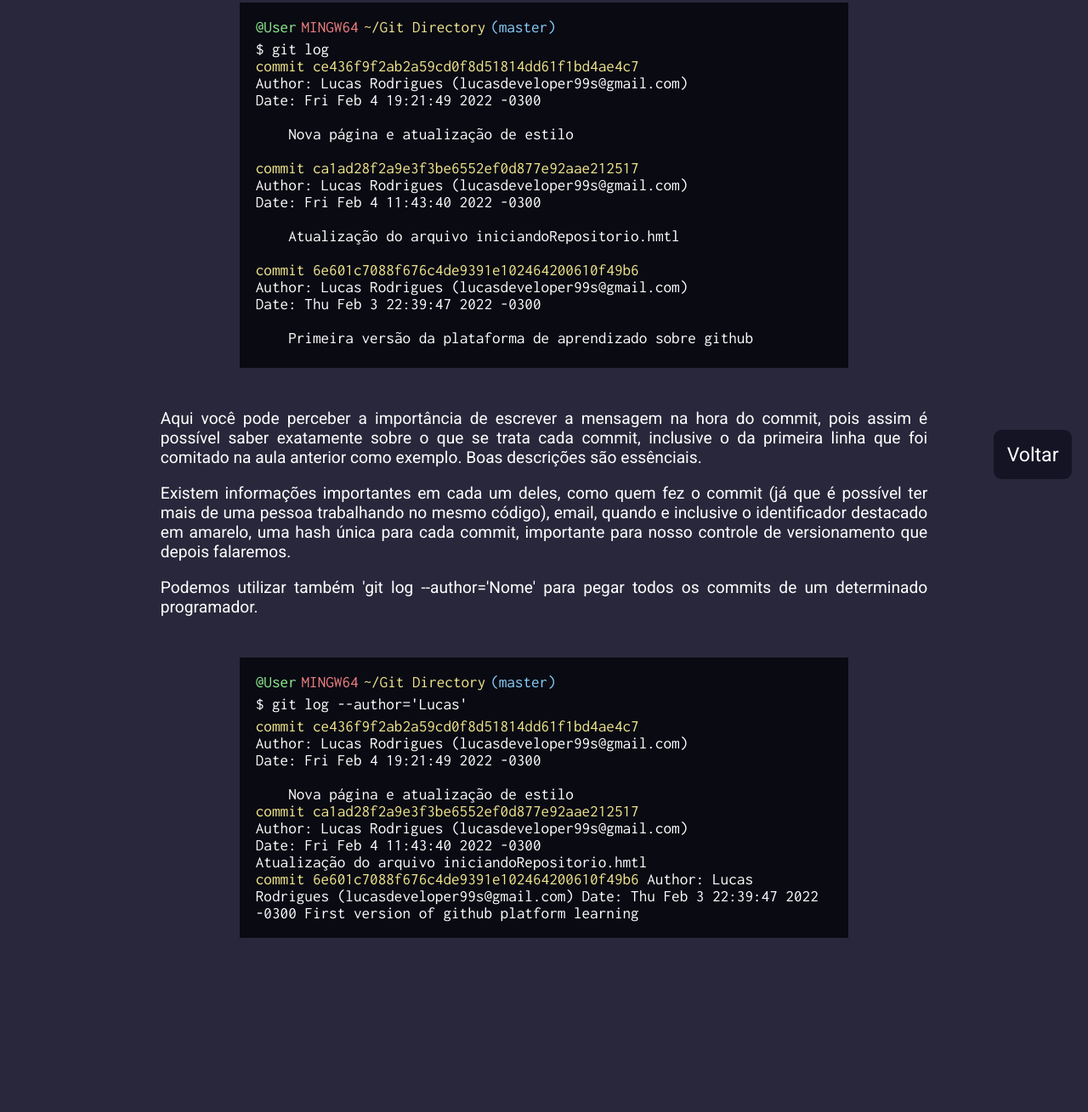
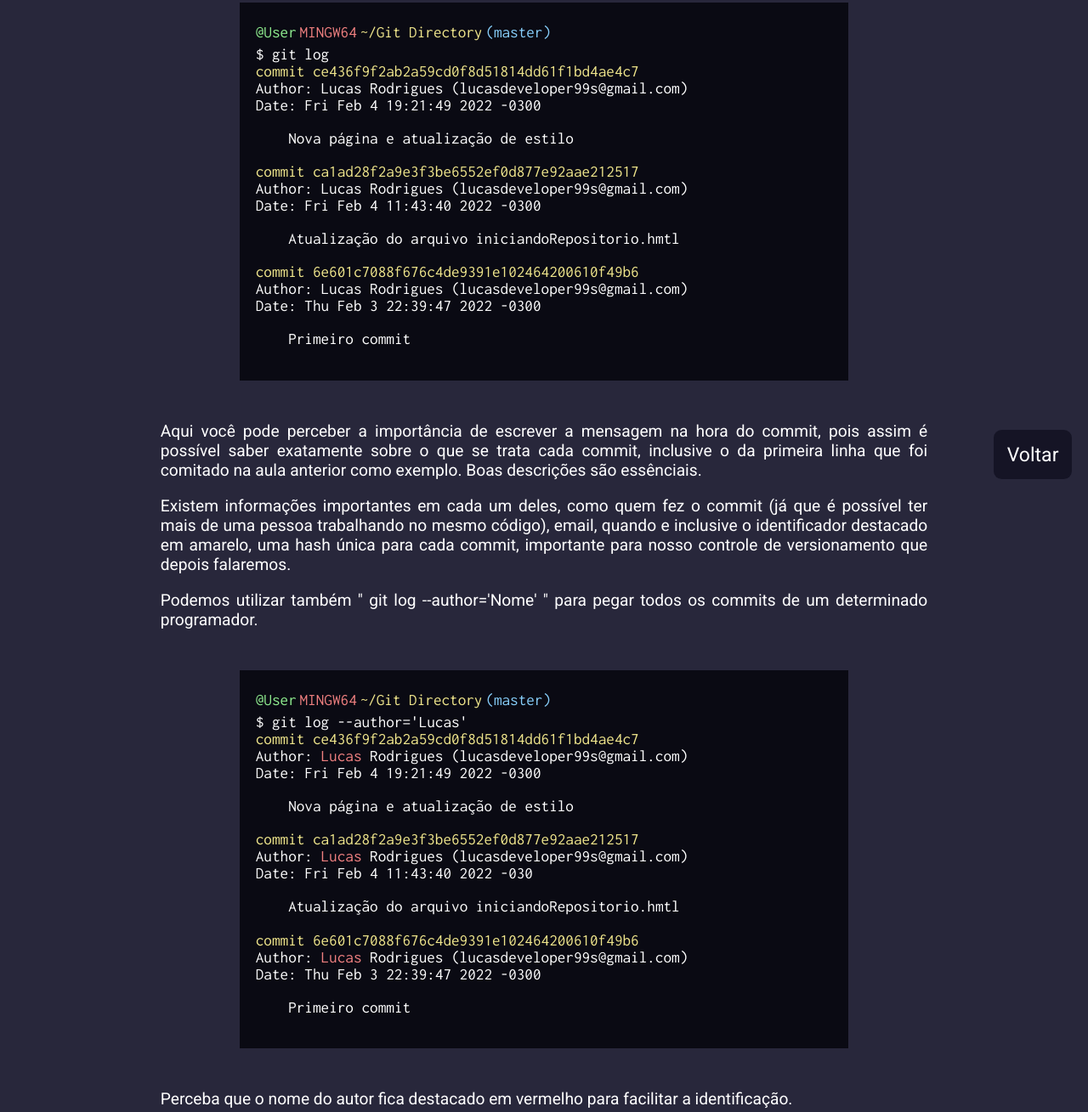
Before and after one commit to lucas99s/GitHub-studies, a plain HTML site: page visualizandoLogs.html in a window 1280 px wide. Shown: the part 211-1520 px from the top of the page at 85% size. Before the commit the page ends 1411 px from the top, so only its background shows below. Drawn offline with Linux system fonts and the light colour scheme.

Commit message:
Atualização de estrutura de código e estilos css

```diff
--- a/lessonStyle.css
+++ b/lessonStyle.css
@@ -1,4 +1,8 @@
 @import url('https://fonts.googleapis.com/css2?family=Inconsolata&display=swap');
+
+:root {
+    --code: 'Inconsolata', monospace;
+}
 
 .container {
     justify-content: flex-start;
@@ -48,7 +52,7 @@ b {
     min-height: 5rem;
     padding: 1rem;
     width: 70%;
-    font-family: 'Inconsolata', monospace;
+    font-family: var(--code);
     background-color: var(--bluish-gray-3);
     color: white;
     font-size: 1rem;
@@ -59,20 +63,23 @@ b {
     /* margin-bottom: .3rem; */
 }
 
-.infos div {
-    margin-right: .3rem;
-}
-
 .focus {
+    margin: 1rem 0;
     font-size: inherit;
     font-family: inherit;
     /* color: lightcoral; */
     padding-left: 2rem;
 }
 
-.command, .infos div {
-    margin-bottom: .3rem;
-    font-family: 'Inconsolata';
+ul li {
+    list-style: none;
+    font-size: 1rem;
+    font-family: var(--code);
+}
+
+.infos div {
+    margin: .3rem .2rem .3rem 0;
+    font-family: var(--code);
     font-size: 1rem;
 }
 .green {
--- a/visualizandoLogs.html
+++ b/visualizandoLogs.html
@@ -27,72 +27,64 @@
             <div class="infos">
                 <div class="green">@User</div><div class="red">MINGW64</div><div class="yellow">~/Git Directory</div><div class="blue">(master)</div>
             </div>
-            <div class="command">
-                $ git log <br>
-
-                <b class="yellow">commit ce436f9f2ab2a59cd0f8d51814dd61f1bd4ae4c7</b> <br>
-                Author: Lucas Rodrigues (lucasdeveloper99s@gmail.com) <br>
-                Date:   Fri Feb 4 19:21:49 2022 -0300 <br> <br>
-
-                    <div class="focus">
-                        Nova página e atualização de estilo
-                    </div> <br>
-
-                <b class="yellow">commit ca1ad28f2a9e3f3be6552ef0d877e92aae212517</b><br>
-                Author: Lucas Rodrigues (lucasdeveloper99s@gmail.com) <br>
-                Date:   Fri Feb 4 11:43:40 2022 -0300 <br> <br>
-
-                    <div class="focus">
-                        Atualização do arquivo iniciandoRepositorio.hmtl
-                    </div> <br>
-
-                <b class="yellow">commit 6e601c7088f676c4de9391e102464200610f49b6</b> <br>
-                Author: Lucas Rodrigues (lucasdeveloper99s@gmail.com) <br>
-                Date:   Thu Feb 3 22:39:47 2022 -0300 <br> <br>
-
-                    <div class="focus">
-                        Primeira versão da plataforma de aprendizado sobre github
-                    </div>
-
-            </div>
-
+            <ul>
+                <li>$ git log</li>
+                <li class="yellow">commit ce436f9f2ab2a59cd0f8d51814dd61f1bd4ae4c7</li>
+                <li>Author: Lucas Rodrigues (lucasdeveloper99s@gmail.com)</li>
+                <li>Date:   Fri Feb 4 19:21:49 2022 -0300</li>
+                <ul class="focus">
+                    <li >Nova página e atualização de estilo</li>
+                </ul>
+                <li class="yellow">commit ca1ad28f2a9e3f3be6552ef0d877e92aae212517</li>
+                <li>Author: Lucas Rodrigues (lucasdeveloper99s@gmail.com)</li>
+                <li>Date:   Fri Feb 4 11:43:40 2022 -0300</li>
+                <ul class="focus">
+                    <li>Atualização do arquivo iniciandoRepositorio.hmtl</li>
+                </ul>
+                <li class="yellow">commit 6e601c7088f676c4de9391e102464200610f49b6</li>
+                <li>Author: Lucas Rodrigues (lucasdeveloper99s@gmail.com)</li>
+                <li>Date:   Thu Feb 3 22:39:47 2022 -0300</li>
+                <ul class="focus">
+                    <li>Primeiro commit</li>
+                </ul>
+            </ul>
         </div>
 
         <p>Aqui você pode perceber a importância de escrever a mensagem na hora do commit, pois assim é possível saber exatamente sobre o que se trata cada commit, inclusive o da primeira linha que foi comitado na aula anterior como exemplo. Boas descrições são essênciais.</p>
 
         <p>Existem informações importantes em cada um deles, como quem fez o commit (já que é possível ter mais de uma pessoa trabalhando no mesmo código), email, quando e inclusive o identificador destacado em amarelo, uma hash única para cada commit, importante para nosso controle de versionamento que depois falaremos.</p>
 
-        <p>Podemos utilizar também 'git log --author='Nome' para pegar todos os commits de um determinado programador.</p>
+        <p>Podemos utilizar também " git log --author='Nome' " para pegar todos os commits de um determinado programador.</p>
 
         <div class="code">
             <div class="infos">
                 <div class="green">@User</div><div class="red">MINGW64</div><div class="yellow">~/Git Directory</div><div class="blue">(master)</div>
             </div>
 
-            <div class="command">
-                $ git log --author='Lucas'
-            </div>
+            <ul>
+                <li>$ git log --author='Lucas'</li>
+                <li class="yellow">commit ce436f9f2ab2a59cd0f8d51814dd61f1bd4ae4c7</li>
+                <li>Author: <b class="red"> Lucas </b>Rodrigues (lucasdeveloper99s@gmail.com)</li>
+                <li>Date:   Fri Feb 4 19:21:49 2022 -0300</li>
+                <ul class="focus">
+                    <li>Nova página e atualização de estilo</li>
+                </ul>
+                <li class="yellow">commit ca1ad28f2a9e3f3be6552ef0d877e92aae212517</li>
+                <li>Author: <b class="red"> Lucas </b>Rodrigues (lucasdeveloper99s@gmail.com)</li>
+                <li>Date:   Fri Feb 4 11:43:40 2022 -030</li>
+                <ul class="focus">
+                    <li>Atualização do arquivo iniciandoRepositorio.hmtl</li>
+                </ul>
+                <li class="yellow">commit 6e601c7088f676c4de9391e102464200610f49b6</li>
+                <li>Author: <b class="red"> Lucas</b> Rodrigues (lucasdeveloper99s@gmail.com)</li>
+                <li>Date:   Thu Feb 3 22:39:47 2022 -0300</li>
+                <ul class="focus">
+                    <li>Primeiro commit</li>
+                </ul>
+            </ul>
+        </div>
 
-            <b class="yellow">commit ce436f9f2ab2a59cd0f8d51814dd61f1bd4ae4c7</b> <br>
-            Author: Lucas Rodrigues (lucasdeveloper99s@gmail.com) <br>
-            Date:   Fri Feb 4 19:21:49 2022 -0300 <br> <br>
-
-                <b class="focus">Nova página e atualização de estilo</b> <br>
-
-            <b class="yellow">commit ca1ad28f2a9e3f3be6552ef0d877e92aae212517</b> <br>
-            Author: Lucas Rodrigues (lucasdeveloper99s@gmail.com) <br>
-            Date:   Fri Feb 4 11:43:40 2022 -0300 <br>
-
-                Atualização do arquivo iniciandoRepositorio.hmtl <br>
-
-            <b class="yellow">commit 6e601c7088f676c4de9391e102464200610f49b6</b>
-            Author: Lucas Rodrigues (lucasdeveloper99s@gmail.com)
-            Date:   Thu Feb 3 22:39:47 2022 -0300
-
-                First version of github platform learning
-
-
-        </div>
+        <p>Perceba que o nome do autor fica destacado em vermelho para facilitar a identificação.</p>
     </div>
 </body>
 
```
Also changed, not shown: iniciandoRepositorio.html (+15 -10 lines), statusDosArquivos.html (+41 -34 lines).
